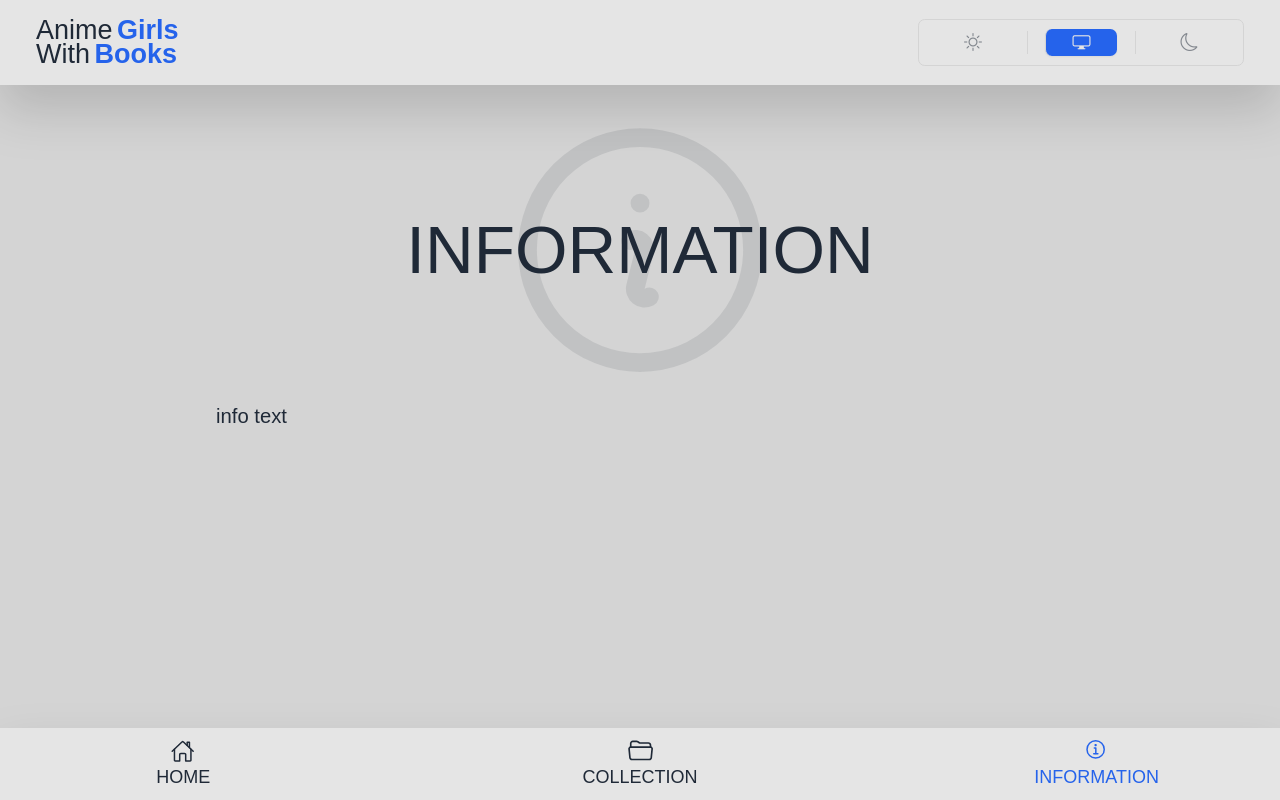
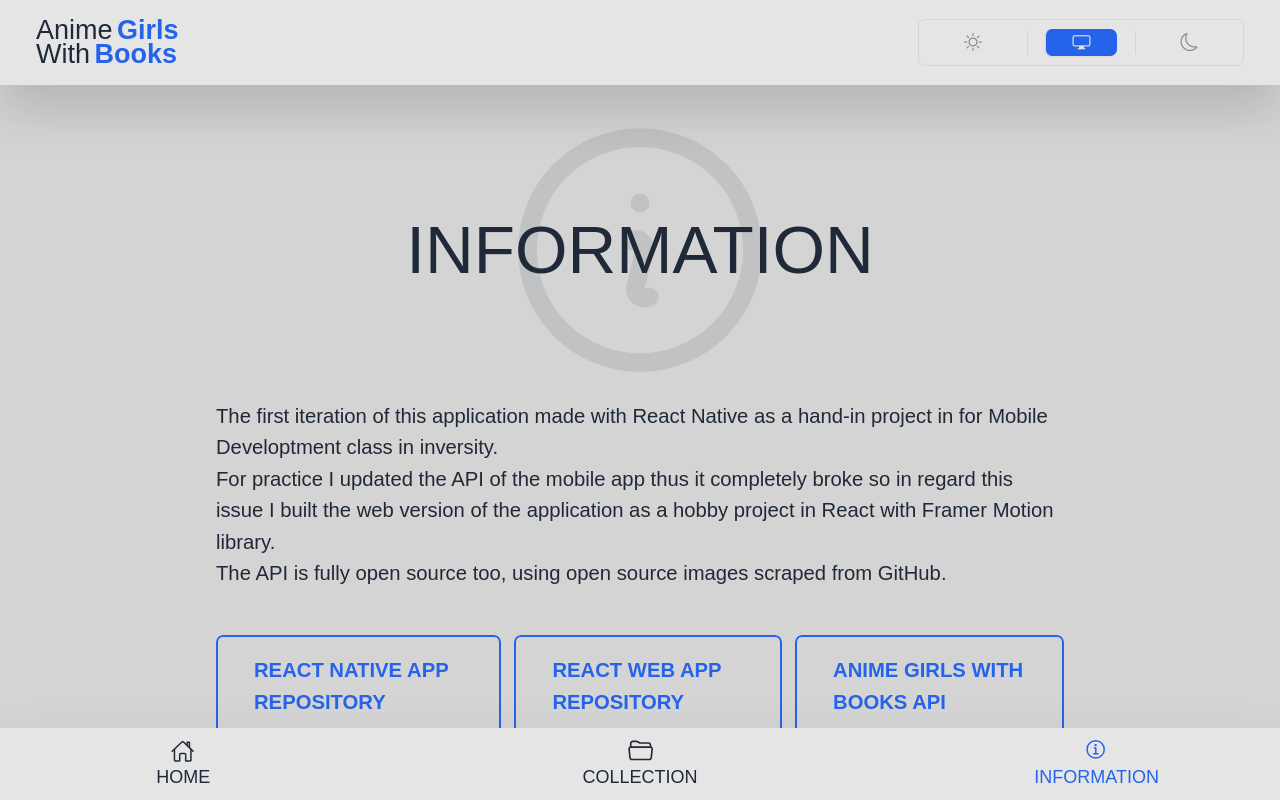
Before and after one commit to zsoltgombocz/anime-girls-with-books, a React (Vite) app: page /information in a window 1280 px wide. Built offline with nearby package versions, Linux system fonts and the light colour scheme; a web font is replaced by a local one.

Commit message:
Add Information static subpage

```diff
--- a/src/views/Informations.tsx
+++ b/src/views/Informations.tsx
@@ -1,12 +1,51 @@
 import { InformationCircleIcon } from '@heroicons/react/24/outline';
 import PageTitle from '../components/PageTitle';
-import Information from '../components/svg/Information';
+import Button from '../components/Button';
 
 export default function Informations() {
     return (
         <>
             <PageTitle title={'information'} icon={<InformationCircleIcon />} />
-            <section>{'info text'}</section>
+            <section>
+                <p>
+                    {`The first iteration of this application made with React Native
+                    as a hand-in project in for Mobile Developtment class in inversity. `}
+                </p>
+                <p>
+                    {`For practice I updated the API of the mobile app thus it completely broke so in regard
+                        this issue I built the web version of the application as a hobby project in React with Framer Motion library.`}
+                </p>
+                <p>
+                    {
+                        'The API is fully open source too, using open source images scraped from GitHub.'
+                    }
+                </p>
+
+                <div
+                    className={
+                        'flex justify-around mt-10 gap-3 flex-col md:flex-row'
+                    }
+                >
+                    <Button
+                        text={'React Native app repository'}
+                        redirect={
+                            'https://github.com/zsoltgombocz/anime-girls-with-book-react-native'
+                        }
+                    />
+                    <Button
+                        text={'React web app repository'}
+                        redirect={
+                            'https://github.com/zsoltgombocz/anime-girls-with-books'
+                        }
+                    />
+                    <Button
+                        text={'Anime Girls With Books API'}
+                        redirect={
+                            'https://github.com/zsoltgombocz/anime-girls-with-book-api'
+                        }
+                    />
+                </div>
+            </section>
         </>
     );
 }
```
